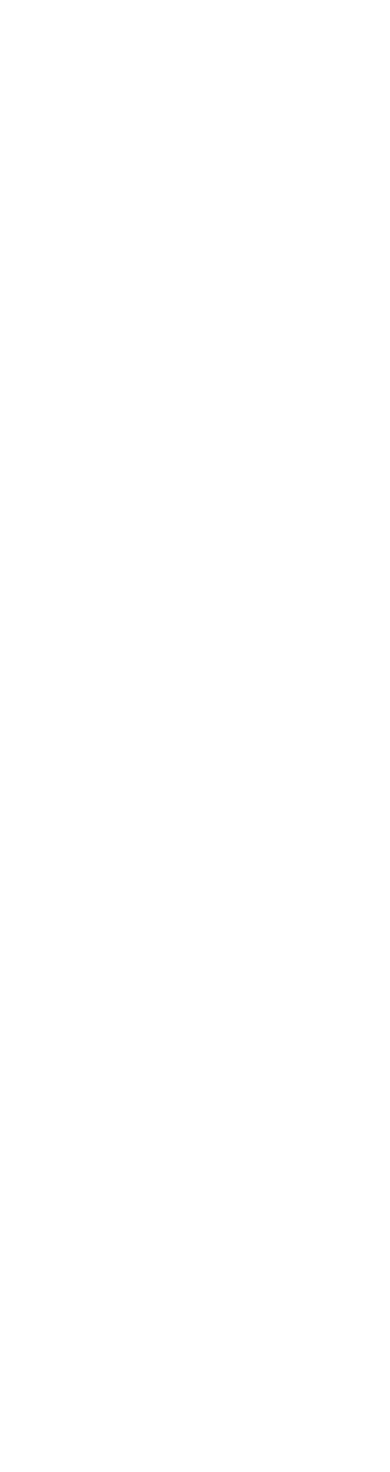
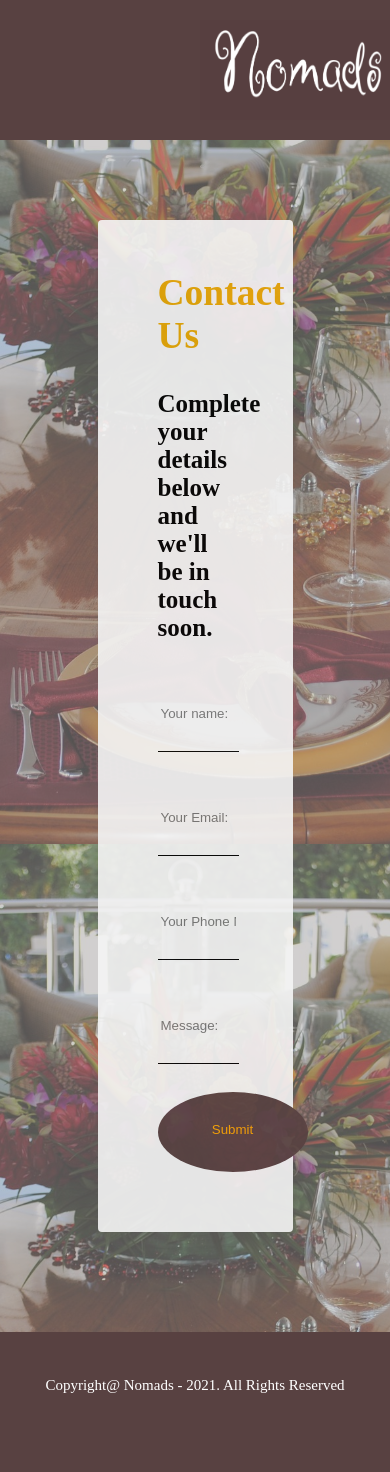
Before and after one commit to Faihope/Event-organizer, a plain HTML site: page contact.html in a window 390 px wide. Before the commit the page ends 844 px from the top, so only its background shows below. Drawn offline with Linux system fonts and the light colour scheme.

Commit message:
contact page

```diff
--- /dev/null
+++ b/booknow.css
@@ -0,0 +1,70 @@
+body{
+    background: url('cont1.jpg') no-repeat fixed 100% 100%;
+    background-repeat: no-repeat;
+    background-size: cover;
+    margin: 0 auto;
+    display: flex;
+    min-height: 100vh;
+    flex-direction: column;
+    background-color: rgba(163, 160, 160, 0.5);
+    font-size: 20px;
+}
+.maindiv{
+    border-radius: 4px;
+    padding: 10px;
+    display: flex;
+    flex-direction: row;
+    justify-content: space-around;
+    justify-content: center;
+    align-items: center;
+    font-size: 18px;
+}
+main{
+    box-sizing: border-box;
+    padding: 30px;
+    padding-bottom: 0px;
+    height: auto;
+}
+.bookcontainer {
+    background-color: whitesmoke;
+    box-sizing: border-box;
+    border-radius: 4px;
+    padding-top: 20px;
+    width: 320px;
+    height: 400px;
+    margin: 0 auto;
+    margin-bottom: 80px;
+    opacity: 0.9;
+    text-align: center;
+    align-items: center;
+    font-size: 20px;
+}
+.bookcontainer{
+    justify-content: space-between;
+    margin: 5px;
+}
+
+@media only screen and (max-width:400px){
+    .main {
+        background-color: rgb(255, 0, 0);
+
+    }
+
+  }
+.details li{
+    list-style: none;
+
+}
+#bookb{
+    background-color: #584141;
+    text-align: center;
+    color: #FBA500;
+    border: none;
+    border-radius: 7px;
+    width: 110px;
+    padding: 10px;
+    font-size: 16px;
+}
+h1{
+    text-align: center;
+}
--- a/contact.css
+++ b/contact.css
@@ -0,0 +1,102 @@
+body{
+    background: url('cont1.jpg') no-repeat fixed 100% 100%;
+    background-repeat: no-repeat;
+    background-size: cover;
+    margin: 0 auto;
+    display: flex;
+    min-height: 100vh;
+    flex-direction: column;
+    background-color: rgba(163, 160, 160, 0.5);
+    font-size: 20px;
+}
+.overlay{
+    position: relative;
+    top: 0;
+    left: 0;
+    width: 100%;
+    height: 100%;
+    background-color: rgba(163, 160, 160, 0.5);
+    flex: 1;
+}
+header{
+    background-color: #584141;
+    text-align: center;
+    overflow: hidden;
+    color: white;
+    margin-bottom: 80px;
+    text-align: center;
+    padding: 20px;
+    padding-left: 100px;
+    padding-right: 100px;
+
+}
+h1{
+    font-family: fantasy;
+    text-align: left;
+    float: left;
+}
+.cont {
+    background-color: whitesmoke;
+    box-sizing: border-box;
+    border-radius: 4px;
+    padding:60px ;
+    padding-top: 20px;
+    width: 50%;
+    margin: 0 auto;
+    margin-bottom: 100px;
+    opacity: 0.9;
+    font-size: 25px;
+}
+footer{
+    text-align: center;
+    font-size: 15px;
+    color: white;
+    background-color:#584141;
+    padding: 30px;
+    overflow: hidden;
+    height: 80px;
+
+}
+input{
+    border:none;
+    border-bottom: 1px solid;
+    padding: 30px 3px;
+    width: 100%;
+    outline: none;
+    background:none;
+}
+#b1{
+    background-color: #584141;
+    text-align: center;
+    color: #FBA500;
+    border: none;
+    border-radius: 60%;
+    width: 150px;
+    height: 43px;
+    padding-bottom: 50px;
+}
+h2{
+    color: #E8A804;
+    padding-left: 0px;
+}
+
+nav{
+    display: flex;
+    float: right;
+}
+a{
+    color: white;
+    text-decoration: none;
+    padding: 20px;
+}
+a:hover{
+    color: red;
+}
+.navdiv{
+    align-items: center;
+    display: flex;
+    justify-content: space-between;
+    margin-left: 100px;
+    font-size: 25px;
+    font-style: italic;
+}
--- a/contact.html
+++ b/contact.html
@@ -5,8 +5,43 @@
     <meta http-equiv="X-UA-Compatible" content="IE=edge">
     <meta name="viewport" content="width=device-width, initial-scale=1.0">
     <title>Contact Us</title>
+    <link rel="stylesheet" href="contact.css">
+    <script type="text/javascript" src="contact.js"></script>
 </head>
 <body>
+    <div class="overlay">
+        <header>
+     <div class="navdiv">
+        <img src="nomads.png" style="height: 100px; width: 200px;" height: 100px; alt="">
+        <div class="nav">
+            <nav>
+                <a href="home.html"> Home </a>
+                <a href="about.html"> Services </a>
+                <a href="gallery.html"> Gallery </a>
+                <a href="about.html"> About </a>
+                <a href="contact.html"> Contact </a>
+             </nav>
+            </div>
+    </div>
+        </header>
+        <div class="cont">
+            <h2>Contact Us</h2>
+            <h4>Complete your details below and we'll be in touch soon.</h4>
+            <form action="" name="contact_us">
+                <input type="text" name="f1" placeholder="Your name:"><br><br>
+                <input type="text" name="f2" placeholder="Your Email:"><br><br>
+                <input type="text" name="f3" placeholder="Your Phone No:"><br><br>
+                <input type="text" name="f4" placeholder="Message:"><br><br>
+                <input type="button" id="b1" value="Submit" onclick="validate()">
+
+            </form>
+        </div>
+    </div>
+    <footer>
+
+        <p>Copyright@ Nomads - 2021. All Rights Reserved</p>
+    </footer>
+
 
 </body>
 </html>
--- a/contact.js
+++ b/contact.js
@@ -0,0 +1,28 @@
+function validate() {
+
+    if( document.contact_us.f1.value == "" ) {
+       alert( "Please provide your name!" );
+       document.contact_us.f1.focus() ;
+       return false;
+    }
+    if( document.contact_us.f2.value == "" ) {
+       alert( "Please provide your Email!" );
+       document.contact_us.f2.focus() ;
+       return false;
+    }
+    if( document.contact_us.f3.value == "" ) {
+        alert( "Please provide your Phone Number!" );
+        document.contact_us.f3.focus() ;
+        return false;
+     }
+    if( document.contact_us.f4.value == "" ) {
+        alert( "Please write your Message first!" );
+        document.contact_us.f4.focus() ;
+        return false;
+    }
+    else{
+        alert("Message Submitted Successfully")
+        return true ;
+    }
+
+ }
--- a/style.css
+++ b/style.css
@@ -3,7 +3,7 @@
 }
 body{
     margin: 0;
-    background: gray;
+    background: #C6A1A1;
 }
 nav{
   background-color: #594848;
@@ -63,3 +63,13 @@ h1{
 
 
 }
+
+footer{
+    background: #584141;
+    padding: 15px;
+    font-size: 17px;
+    font-weight: bold;
+    text-align: center;
+    color: white;
+    font-family: Arial;
+}
```
Also changed, not shown: booknow.html (added, +84 -0 lines), home.html (added, +38 -0 lines), index.html (+4 -0 lines), cont1.jpg (added), home.css (added), nomads.png (added).
